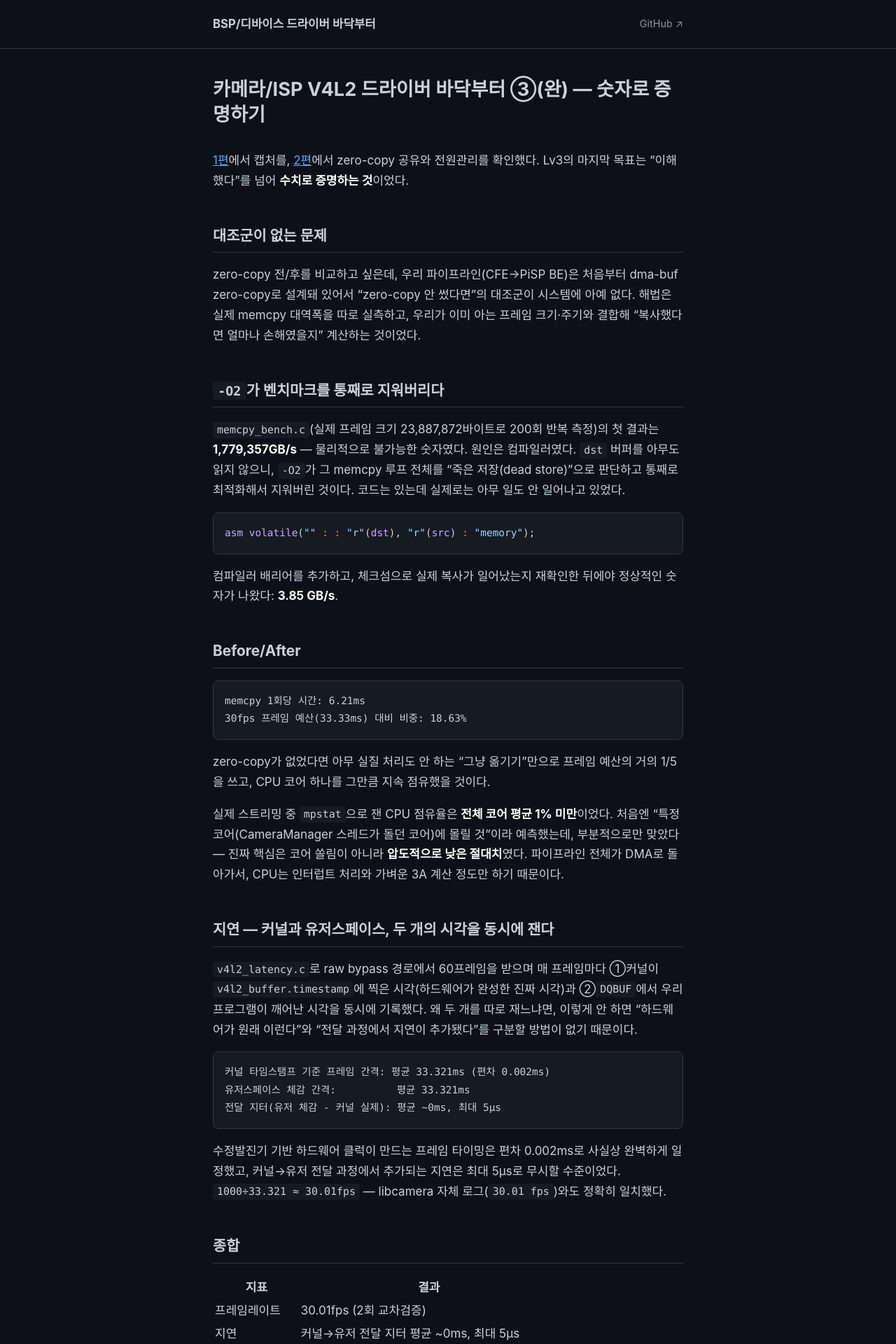
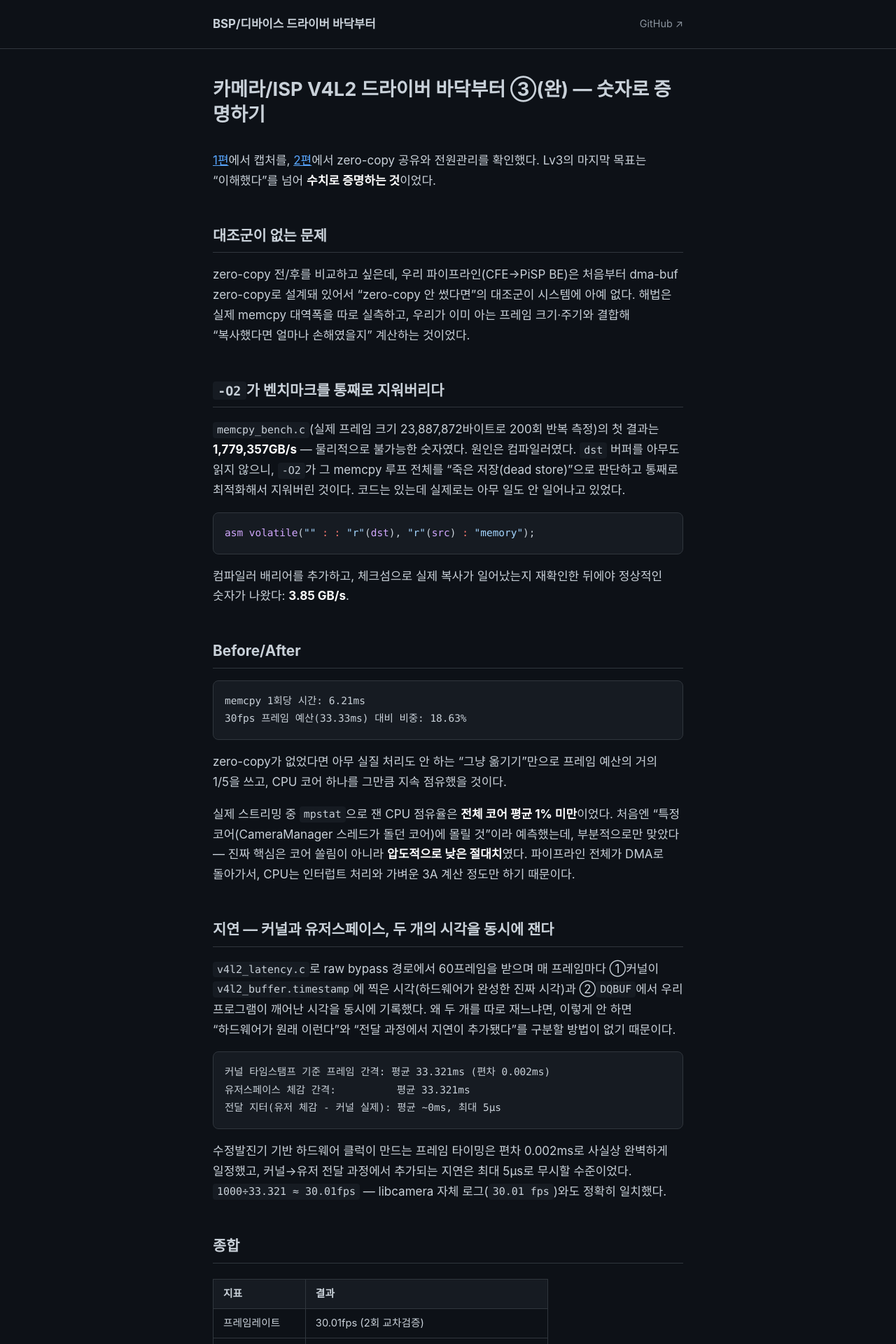
Before and after one commit to grapesgun67/grapesgun67.github.io, a Jekyll site: the page built from _posts/2026-07-29-lv3-benchmark-wrapup.markdown, in a window 1280 px wide. Shown: the top 1920 px of the page at 70% size. Built offline with Jekyll 4.4.1, drawn with Linux system fonts in a browser that asks for light colours.

Commit message:
[fix] 표 한글 단어 줄바꿈 잘림 수정 + 스크린샷 클릭 확대(라이트박스) 추가 - assets/css/style.css:   - .post-content table: 이 사이트에 표 CSS가 아예 없어서 브라우저 기본 렌더링에 의존하고 있었음 — "불가"/"채택" 같은 2글자 단어가 좁은 열에서 "불"/"가"처럼 음절 단위로 줄바꿈되던 문제, word-break: keep-all로 해결. 헤더 배경/패딩/테두리 추가 + 넓은 표는 가로 스크롤(overflow-x: auto)로 대응   - .post-content 전체에도 word-break: keep-all 적용(표뿐 아니라 본문 어디서든 같은 문제 재발 방지)   - .lightbox-overlay: 스크린샷 클릭 시 원본 크기에 가깝게 확대해서 보여주는 오버레이 신규 추가(.demo-images img에 cursor: zoom-in) - _layouts/post.html: 라이트박스 클릭 이벤트를 레이아웃 공통 스크립트로 추가 —현재/향후 모든 포스트의 .demo-images 스크린샷에 자동 적용됨 - _posts/2026-08-20-lv5-optee-trustzone-signing-service.markdown: kallsyms 스크린샷 2장을 나란히(45%씩) 배치하던 걸 각각 전체 폭으로 분리 — 터미널 캡처처럼 글자 작은 스크린샷은 큼직하게 하나씩 보여주는 게 나아서

```diff
--- a/_posts/2026-08-20-lv5-optee-trustzone-signing-service.markdown
+++ b/_posts/2026-08-20-lv5-optee-trustzone-signing-service.markdown
@@ -179,6 +179,9 @@ Done
     <img src="{{ '/assets/images/lv5p6-kallsyms-search-1.png' | relative_url }}" alt="kallsyms grep 결과 1">
     <figcaption>optee/smccc 관련 심볼 탐색</figcaption>
   </figure>
+</div>
+
+<div class="demo-images">
   <figure>
     <img src="{{ '/assets/images/lv5p6-kallsyms-search-2.png' | relative_url }}" alt="kallsyms grep 결과 2">
     <figcaption>__traceiter_optee_invoke_fn_* — 정식 tracepoint를 발견한 순간</figcaption>
--- a/assets/css/style.css
+++ b/assets/css/style.css
@@ -113,6 +113,29 @@ main.wrap { padding-top: 40px; padding-bottom: 60px; min-height: 60vh; }
 .post-content a { color: var(--accent); }
 .post-content ul, .post-content ol { padding-left: 1.4em; }
 .post-content strong { color: #fff; }
+.post-content { word-break: keep-all; overflow-wrap: break-word; }
+
+/* tables */
+.post-content table {
+  display: block;
+  overflow-x: auto;
+  width: 100%;
+  border-collapse: collapse;
+  margin: 1.5em 0;
+  font-size: 0.92rem;
+}
+.post-content th, .post-content td {
+  padding: 8px 14px;
+  border: 1px solid var(--border);
+  text-align: left;
+  word-break: keep-all;
+}
+.post-content th {
+  background: var(--bg-alt);
+  font-weight: 700;
+  color: var(--fg);
+  white-space: nowrap;
+}
 
 /* demo images (스크린샷, 나란히) */
 .demo-images {
@@ -131,11 +154,32 @@ main.wrap { padding-top: 40px; padding-bottom: 60px; min-height: 60vh; }
   width: 100%;
   border-radius: 8px;
   border: 1px solid var(--border);
+  cursor: zoom-in;
 }
 .demo-images figcaption {
   color: var(--fg-muted);
   font-size: 0.85rem;
   margin: 8px 0 0;
+}
+
+/* image lightbox (click to enlarge, used on .demo-images img) */
+.lightbox-overlay {
+  display: none;
+  position: fixed;
+  inset: 0;
+  background: rgba(0, 0, 0, 0.88);
+  z-index: 1000;
+  align-items: center;
+  justify-content: center;
+  padding: 24px;
+  cursor: zoom-out;
+}
+.lightbox-overlay.active { display: flex; }
+.lightbox-overlay img {
+  max-width: 95vw;
+  max-height: 95vh;
+  border-radius: 6px;
+  border: 1px solid var(--border);
 }
 
 /* demo videos (동시 재생, 위아래로 크게) */
```
Also changed, not shown: _layouts/post.html (+24 -0 lines).
